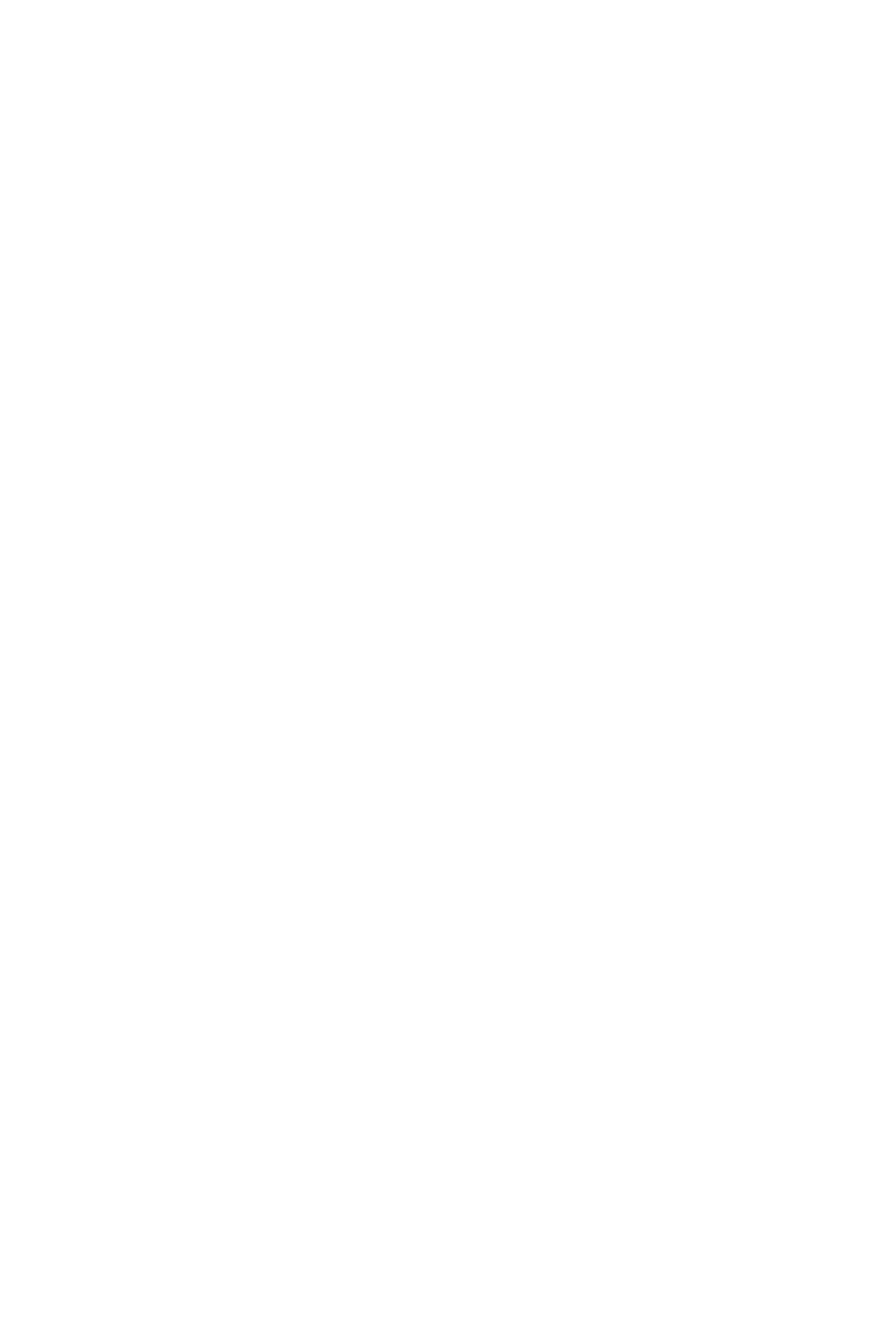
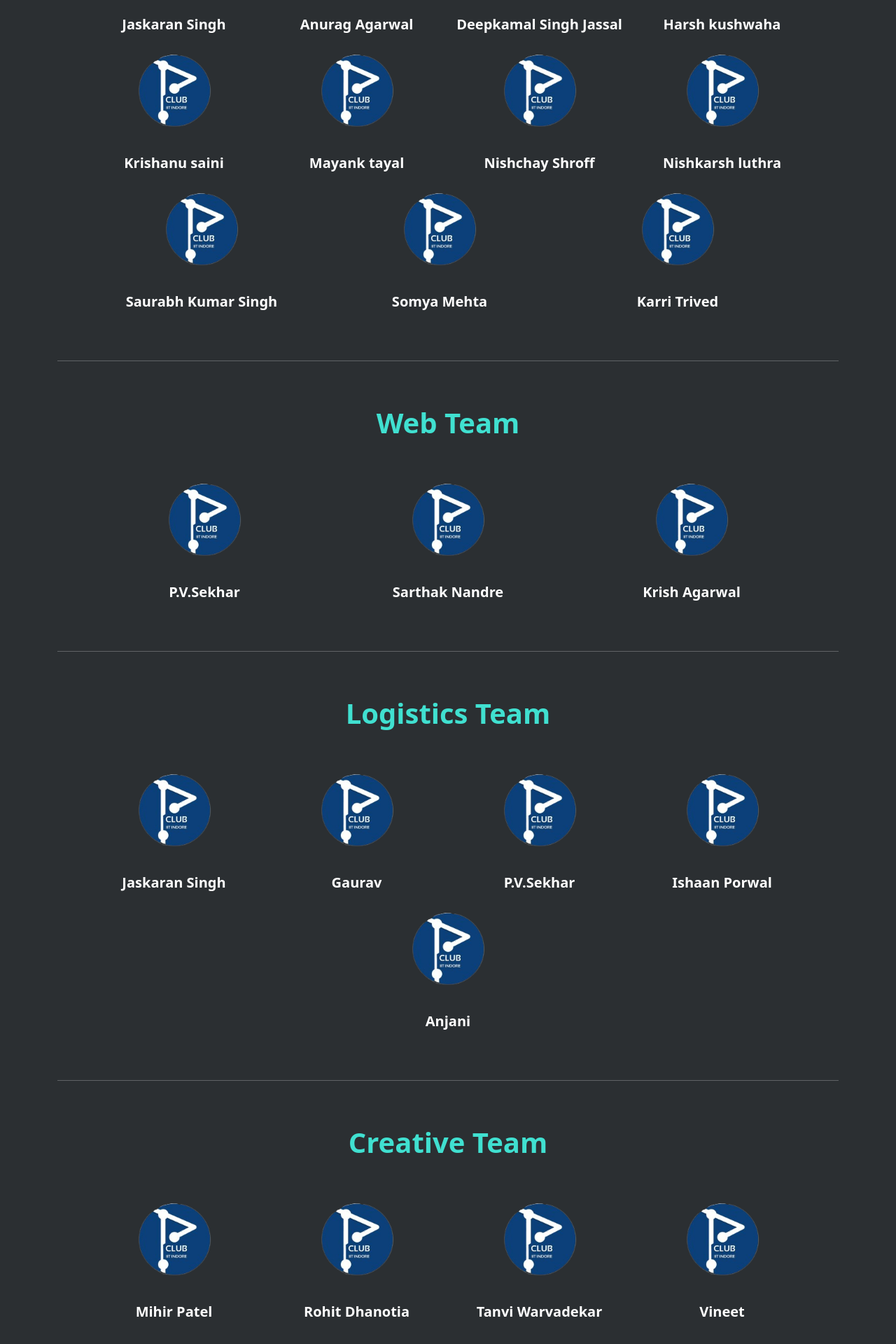
Before and after one commit to DaemonLab/Binary-Brains, a React (Create React App) app in the folder frontend/: page /about in a window 1280 px wide. Shown: the part 350-2270 px from the top of the page at 70% size. Before the commit the page ends 800 px from the top, so only its background shows below. Built offline with nearby package versions, Linux system fonts and the light colour scheme.

Commit message:
AboutUs and Prizes added

```diff
--- a/frontend/public/index.html
+++ b/frontend/public/index.html
@@ -9,6 +9,12 @@
       name="description"
       content="Web site created using create-react-app"
     />
+    <link
+    href="https://cdn.jsdelivr.net/npm/bootstrap@5.0.2/dist/css/bootstrap.min.css"
+    rel="stylesheet"
+    integrity="sha384-EVSTQN3/azprG1Anm3QDgpJLIm9Nao0Yz1ztcQTwFspd3yD65VohhpuuCOmLASjC"
+    crossorigin="anonymous"
+  />
     <link href='https://fonts.googleapis.com/css?family=Inter' rel='stylesheet'>
     <link rel="apple-touch-icon" href="%PUBLIC_URL%/logo192.png" />
     <!--
--- a/frontend/src/App.js
+++ b/frontend/src/App.js
@@ -8,6 +8,7 @@ import Contests from './Components/Contests';
 import Login from './Components/Login';
 import Yourprofile from './Components/Yourprofile';
 import SignUp from './Components/SignUp';
+import FAQs from './Components/FAQs';
 import Dailyprob from './Components/Dailyprob';
 import 'bootstrap/dist/css/bootstrap.min.css';
 import { BrowserRouter as Router, Routes, Route } from "react-router-dom";
@@ -26,6 +27,7 @@ function App() {
           <Route path="signup" element={<SignUp />}/>
           <Route path="dailyprob" element={<Dailyprob />}/>
           <Route path="about" element={<AboutUs />}/>
+          <Route path="faq" element={<FAQs />}/>
           <Route path="*" />
         </Routes>
         </div>
--- a/frontend/src/Components/AboutUs.js
+++ b/frontend/src/Components/AboutUs.js
@@ -1,8 +1,136 @@
 import React from 'react'
+import img from './logo.png'
+
 
 function AboutUs() {
   return (
-    <div>AboutUss</div>
+    <div className="container aboutBody">
+      <div class="p-5 text-center">
+        <h1 class="mb-3 aboutHead"><strong>Our Teaching Team</strong></h1>
+        <br/>
+        <div class="row">
+            <div class="col-sm">
+                <img class="rounded-circle z-depth-2 mb-3" alt="100x100" src={img} style={{"width": "150px"}} data-holder-rendered="true" />
+                <h5 class="mb-2"><strong>Jaskaran Singh</strong></h5>
+            </div>
+            <div class="col-sm">
+                <img class="rounded-circle z-depth-2 mb-3" alt="100x100" src={img} style={{"width": "150px"}} data-holder-rendered="true" />
+                <h5 class="mb-2"><strong>Anurag Agarwal</strong></h5>
+            </div>
+            <div class="col-sm">
+                <img class="rounded-circle z-depth-2 mb-3" alt="100x100" src={img} style={{"width": "150px"}} data-holder-rendered="true" />
+                <h5 class="mb-2"><strong>Deepkamal Singh Jassal</strong></h5>
+            </div>
+            <div class="col-sm">
+                <img class="rounded-circle z-depth-2 mb-3" alt="100x100" src={img} style={{"width": "150px"}} data-holder-rendered="true" />
+                <h5 class="mb-2"><strong>Harsh kushwaha</strong></h5>
+            </div>
+        </div>
+        <div class="row">
+            <div class="col-sm">
+                <img class="rounded-circle z-depth-2 mb-3" alt="100x100" src={img} style={{"width": "150px"}} data-holder-rendered="true" />
+                <h5 class="mb-2"><strong>Krishanu saini</strong></h5>
+            </div>
+            <div class="col-sm">
+                <img class="rounded-circle z-depth-2 mb-3" alt="100x100" src={img} style={{"width": "150px"}} data-holder-rendered="true" />
+                <h5 class="mb-2"><strong>Mayank tayal</strong></h5>
+            </div>
+            <div class="col-sm">
+                <img class="rounded-circle z-depth-2 mb-3" alt="100x100" src={img} style={{"width": "150px"}} data-holder-rendered="true" />
+                <h5 class="mb-2"><strong>Nishchay Shroff</strong></h5>
+            </div>
+            <div class="col-sm">
+                <img class="rounded-circle z-depth-2 mb-3" alt="100x100" src={img} style={{"width": "150px"}} data-holder-rendered="true" />
+                <h5 class="mb-2"><strong>Nishkarsh luthra</strong></h5>
+            </div>
+        <div class="row">
+            <div class="col-sm">
+                <img class="rounded-circle z-depth-2 mb-3" alt="100x100" src={img} style={{"width": "150px"}} data-holder-rendered="true" />
+                <h5 class="mb-2"><strong>Saurabh Kumar Singh</strong></h5>
+            </div>
+            <div class="col-sm">
+                <img class="rounded-circle z-depth-2 mb-3" alt="100x100" src={img} style={{"width": "150px"}} data-holder-rendered="true" />
+                <h5 class="mb-2"><strong>Somya Mehta</strong></h5>
+            </div>
+            <div class="col-sm">
+                <img class="rounded-circle z-depth-2 mb-3" alt="100x100" src={img} style={{"width": "150px"}} data-holder-rendered="true" />
+                <h5 class="mb-2"><strong>Karri Trived</strong></h5>
+            </div>
+        </div>
+    </div>
+  </div>
+  <hr color='white' />
+  <div class="p-5 text-center">
+        <h1 class="mb-3 aboutHead"><strong>Web Team</strong></h1>
+        <br/>
+        <div class="row">
+            <div class="col-sm">
+                <img class="rounded-circle z-depth-2 mb-3" alt="100x100" src={img} style={{"width": "150px"}} data-holder-rendered="true" />
+                <h5 class="mb-2"><strong>P.V.Sekhar</strong></h5>
+            </div>
+            <div class="col-sm">
+                <img class="rounded-circle z-depth-2 mb-3" alt="100x100" src={img} style={{"width": "150px"}} data-holder-rendered="true" />
+                <h5 class="mb-2"><strong>Sarthak Nandre</strong></h5>
+            </div>
+            <div class="col-sm">
+                <img class="rounded-circle z-depth-2 mb-3" alt="100x100" src={img} style={{"width": "150px"}} data-holder-rendered="true" />
+                <h5 class="mb-2"><strong>Krish Agarwal</strong></h5>
+            </div>
+        </div>
+    </div>
+    <hr color='white' />
+    <div class="p-5 text-center">
+        <h1 class="mb-3 aboutHead"><strong>Logistics Team</strong></h1>
+        <br/>
+        <div class="row">
+            <div class="col-sm">
+                <img class="rounded-circle z-depth-2 mb-3" alt="100x100" src={img} style={{"width": "150px"}} data-holder-rendered="true" />
+                <h5 class="mb-2"><strong>Jaskaran Singh</strong></h5>
+            </div>
+            <div class="col-sm">
+                <img class="rounded-circle z-depth-2 mb-3" alt="100x100" src={img} style={{"width": "150px"}} data-holder-rendered="true" />
+                <h5 class="mb-2"><strong>Gaurav</strong></h5>
+            </div>
+            <div class="col-sm">
+                <img class="rounded-circle z-depth-2 mb-3" alt="100x100" src={img} style={{"width": "150px"}} data-holder-rendered="true" />
+                <h5 class="mb-2"><strong>P.V.Sekhar</strong></h5>
+            </div>
+            <div class="col-sm">
+                <img class="rounded-circle z-depth-2 mb-3" alt="100x100" src={img} style={{"width": "150px"}} data-holder-rendered="true" />
+                <h5 class="mb-2"><strong>Ishaan Porwal</strong></h5>
+            </div>
+        </div>
+        <div class="row">
+            <div class="col-sm">
+                <img class="rounded-circle z-depth-2 mb-3" alt="100x100" src={img} style={{"width": "150px"}} data-holder-rendered="true" />
+                <h5 class="mb-2"><strong>Anjani</strong></h5>
+            </div>
+        </div>
+    </div>
+    <hr color='white' />
+    <div class="p-5 text-center">
+        <h1 class="mb-3 aboutHead"><strong>Creative Team</strong></h1>
+        <br/>
+        <div class="row">
+            <div class="col-sm">
+                <img class="rounded-circle z-depth-2 mb-3" alt="100x100" src={img} style={{"width": "150px"}} data-holder-rendered="true" />
+                <h5 class="mb-2"><strong>Mihir Patel</strong></h5>
+            </div>
+            <div class="col-sm">
+                <img class="rounded-circle z-depth-2 mb-3" alt="100x100" src={img} style={{"width": "150px"}} data-holder-rendered="true" />
+                <h5 class="mb-2"><strong>Rohit Dhanotia</strong></h5>
+            </div>
+            <div class="col-sm">
+                <img class="rounded-circle z-depth-2 mb-3" alt="100x100" src={img} style={{"width": "150px"}} data-holder-rendered="true" />
+                <h5 class="mb-2"><strong>Tanvi Warvadekar</strong></h5>
+            </div>
+            <div class="col-sm">
+                <img class="rounded-circle z-depth-2 mb-3" alt="100x100" src={img} style={{"width": "150px"}} data-holder-rendered="true" />
+                <h5 class="mb-2"><strong>Vineet</strong></h5>
+            </div>
+        </div>
+    </div>
+  </div>
   )
 }
 
--- a/frontend/src/Components/Homepage.js
+++ b/frontend/src/Components/Homepage.js
@@ -2,6 +2,7 @@ import React from 'react';
 import Poster from './Poster';
 import Schedule from './Schedule';
 import Rankings from './Rankings';
+import Prizes from './Prizes';
 import Footer from './Footer';
 
 import './Style.css'
@@ -14,6 +15,7 @@ function Homepage() {
       <Poster />
       <Schedule />
       <Rankings />
+      <Prizes />
       <Footer />
     </div>
   )
--- a/frontend/src/Components/Navbar2.js
+++ b/frontend/src/Components/Navbar2.js
@@ -35,6 +35,11 @@ function Navbar() {
             <li className="nav-item">
               <Link to="/about" className="nav-link">
                 About
+              </Link>
+            </li>
+            <li className="nav-item">
+              <Link to="/faq" className="nav-link">
+                FAQs
               </Link>
             </li>
           </ul>
--- /dev/null
+++ b/frontend/src/Components/Prizes.js
@@ -0,0 +1,21 @@
+import React from 'react'
+
+
+function Prizes() {
+  return (
+    <div className='container'>
+    <div className="card" >
+      <div className="card-body">
+        <h2 className="card-title courseDetailsHead">Prizes</h2>
+        <div className="container prizeCourse">
+          <h4>Win <strong>Exciting Prizes!!</strong> by earning points.</h4>
+          <h4>Prizes will be awarded based on points redemption system.</h4>
+          <h4>You can redeem points from the <strong>Redeem</strong> option from Your Profile page.</h4>
+        </div>
+      </div>
+    </div>
+  </div>
+  )
+}
+
+export default Prizes
--- a/frontend/src/Components/SignUp.js
+++ b/frontend/src/Components/SignUp.js
@@ -1,5 +1,6 @@
 import React from "react";
 import "./Style2.css";
+import {Link} from 'react-router-dom'
 import Footer2 from "./Footer2";
 import axios from "axios";
 
@@ -122,7 +123,7 @@ function SignUp() {
             </div>
             <div className="mb-3 inputs" style={{ textAlign: "left" }}>
               <label className="form-label auth">Difficulty</label>
-              <br />
+              <p className="signfaq"> &nbsp;Confused what to choose? <Link to="/faq" className="signfaq2">Click here</Link></p>
               <select
                 type="text"
                 name="difficulty"
@@ -135,7 +136,6 @@ function SignUp() {
                 <option value="beginner">Beginner</option>
                 <option value="advanced">Advanced</option>
               </select>
-              <br />
             </div>
             <div className="mb-3 inputs" style={{ textAlign: "left" }}>
               <label className="form-label auth" style={{ textAlign: "left" }}>
--- a/frontend/src/Components/Style.css
+++ b/frontend/src/Components/Style.css
@@ -8,6 +8,15 @@
 
 .end{
     background-color: rgb(43, 47, 50);
+    height:200px
+}
+
+.aboutBody{
+    background-color: rgb(43, 47, 50) !important;
+    color: white !important;
+}
+.aboutHead{
+    color: turquoise;
 }
 
 .navimg{
```
Also changed, not shown: frontend/src/Components/FAQs.js (added, +28 -0 lines), frontend/src/Components/Style2.css (+17 -1 lines), frontend/src/Components/prize.svg (added).
